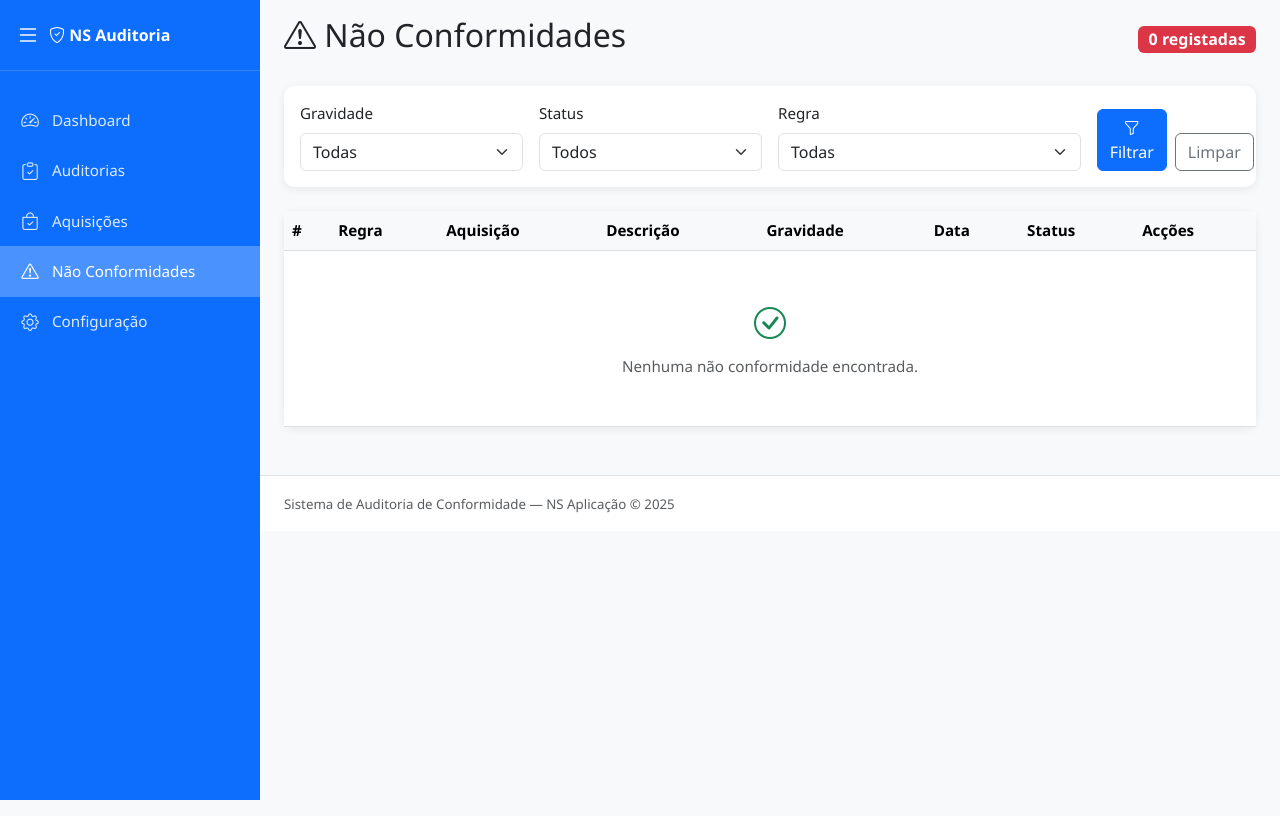
After one commit to silviodc24/tfc-sistema-auditoria, a Flask app: page /nao-conformidades/ in a window 1280 px wide. The commit adds this page. Run offline with Flask 3, Linux system fonts and the light colour scheme.

Commit message:
feat: modulo nao confirmidade com filtros e atualizacao de status

```diff
--- a/app/__init__.py
+++ b/app/__init__.py
@@ -25,6 +25,9 @@ def create_app():
     from app.routes.aquisicao import aquisicao_bp
     app.register_blueprint(aquisicao_bp)
 
+    from app.routes.nao_conformidade import nc_bp
+    app.register_blueprint(nc_bp)
+
     from app import models
 
     return app
--- /dev/null
+++ b/app/routes/nao_conformidade.py
@@ -0,0 +1,54 @@
+from flask import Blueprint, render_template, request, redirect, url_for, flash
+from app import db
+from app.models.nao_conformidade import NaoConformidade
+from app.models.regra_auditoria import RegraAuditoria
+
+nc_bp = Blueprint('nao_conformidade', __name__, url_prefix='/nao-conformidades')
+
+
+@nc_bp.route('/')
+def index():
+    """Lista todas as nao conformidades com filtros opcionais."""
+    gravidade = request.args.get('gravidade', '')
+    status = request.args.get('status', '')
+    id_regra = request.args.get('id_regra', '')
+
+    query = NaoConformidade.query
+
+    if gravidade:
+        query = query.filter_by(gravidade=gravidade)
+    if status:
+        query = query.filter_by(status=status)
+    if id_regra:
+        query = query.filter_by(id_regra=id_regra)
+
+    nao_conformidades = query.order_by(
+        NaoConformidade.data_registo.desc()
+    ).all()
+
+    regras = RegraAuditoria.query.order_by(RegraAuditoria.codigo).all()
+
+    return render_template('nao_conformidade/index.html',
+        nao_conformidades=nao_conformidades,
+        regras=regras,
+        filtro_gravidade=gravidade,
+        filtro_status=status,
+        filtro_regra=id_regra
+    )
+
+
+@nc_bp.route('/<int:id>/actualizar', methods=['POST'])
+def actualizar(id):
+    """Actualiza o status e comentario de uma nao conformidade."""
+    nc = NaoConformidade.query.get_or_404(id)
+    novo_status = request.form.get('status')
+    comentario = request.form.get('comentario_auditor')
+
+    if novo_status:
+        nc.status = novo_status
+    if comentario is not None:
+        nc.comentario_auditor = comentario
+
+    db.session.commit()
+    flash('Não conformidade actualizada com sucesso.', 'success')
+    return redirect(url_for('nao_conformidade.index'))
--- a/app/templates/base.html
+++ b/app/templates/base.html
@@ -45,7 +45,7 @@
             </li>
             <li class="nav-item">
                 <a class="nav-link {% if 'nao_conformidade' in request.endpoint %}active{% endif %}"
-                   href="#">
+                   href="{{ url_for('nao_conformidade.index') }}">
                     <i class="bi bi-exclamation-triangle"></i>
                     <span>Não Conformidades</span>
                 </a>
--- /dev/null
+++ b/app/templates/nao_conformidade/index.html
@@ -0,0 +1,194 @@
+{% extends 'base.html' %}
+
+{% block title %}Não Conformidades{% endblock %}
+
+{% block content %}
+<div class="d-flex justify-content-between align-items-center mb-4">
+    <h2><i class="bi bi-exclamation-triangle"></i> Não Conformidades</h2>
+    <span class="badge bg-danger fs-6">{{ nao_conformidades|length }} registadas</span>
+</div>
+
+<!-- FILTROS -->
+<div class="card mb-4">
+    <div class="card-body">
+        <form method="GET" class="row g-3">
+            <div class="col-md-3">
+                <label class="form-label">Gravidade</label>
+                <select class="form-select" name="gravidade">
+                    <option value="">Todas</option>
+                    <option value="critica" {% if filtro_gravidade == 'critica' %}selected{% endif %}>Crítica</option>
+                    <option value="alta" {% if filtro_gravidade == 'alta' %}selected{% endif %}>Alta</option>
+                    <option value="media" {% if filtro_gravidade == 'media' %}selected{% endif %}>Média</option>
+                    <option value="baixa" {% if filtro_gravidade == 'baixa' %}selected{% endif %}>Baixa</option>
+                </select>
+            </div>
+            <div class="col-md-3">
+                <label class="form-label">Status</label>
+                <select class="form-select" name="status">
+                    <option value="">Todos</option>
+                    <option value="aberta" {% if filtro_status == 'aberta' %}selected{% endif %}>Aberta</option>
+                    <option value="em_analise" {% if filtro_status == 'em_analise' %}selected{% endif %}>Em análise</option>
+                    <option value="resolvida" {% if filtro_status == 'resolvida' %}selected{% endif %}>Resolvida</option>
+                    <option value="ignorada" {% if filtro_status == 'ignorada' %}selected{% endif %}>Ignorada</option>
+                </select>
+            </div>
+            <div class="col-md-4">
+                <label class="form-label">Regra</label>
+                <select class="form-select" name="id_regra">
+                    <option value="">Todas</option>
+                    {% for r in regras %}
+                        <option value="{{ r.id_regra }}"
+                            {% if filtro_regra == r.id_regra|string %}selected{% endif %}>
+                            {{ r.codigo }} — {{ r.nome }}
+                        </option>
+                    {% endfor %}
+                </select>
+            </div>
+            <div class="col-md-2 d-flex align-items-end gap-2">
+                <button type="submit" class="btn btn-primary w-100">
+                    <i class="bi bi-funnel"></i> Filtrar
+                </button>
+                <a href="{{ url_for('nao_conformidade.index') }}" class="btn btn-outline-secondary w-100">
+                    Limpar
+                </a>
+            </div>
+        </form>
+    </div>
+</div>
+
+<!-- LISTAGEM -->
+<div class="card">
+    <div class="card-body p-0">
+        <table class="table table-hover mb-0">
+            <thead class="table-light">
+                <tr>
+                    <th>#</th>
+                    <th>Regra</th>
+                    <th>Aquisição</th>
+                    <th>Descrição</th>
+                    <th>Gravidade</th>
+                    <th>Data</th>
+                    <th>Status</th>
+                    <th>Acções</th>
+                </tr>
+            </thead>
+            <tbody>
+                {% for nc in nao_conformidades %}
+                <tr>
+                    <td>{{ nc.id_nao_conformidade }}</td>
+                    <td>
+                        <span class="badge bg-secondary">{{ nc.regra.codigo }}</span>
+                    </td>
+                    <td>#{{ nc.auditoria_aquisicao.aquisicao.id_aquisicao }}</td>
+                    <td>
+                        <small>
+                            {{ nc.descricao[:80] }}
+                            {% if nc.descricao|length > 80 %}...{% endif %}
+                        </small>
+                        {% if nc.comentario_auditor %}
+                            <br>
+                            <small class="text-muted">
+                                <i class="bi bi-chat-left-text"></i>
+                                {{ nc.comentario_auditor }}
+                            </small>
+                        {% endif %}
+                    </td>
+                    <td>
+                        <span class="badge badge-{{ nc.gravidade }}">
+                            {{ nc.gravidade }}
+                        </span>
+                    </td>
+                    <td>
+                        <small>{{ nc.data_registo.strftime('%d/%m/%Y') }}</small>
+                    </td>
+                    <td>
+                        {% if nc.status == 'aberta' %}
+                            <span class="badge bg-danger">Aberta</span>
+                        {% elif nc.status == 'em_analise' %}
+                            <span class="badge bg-warning text-dark">Em análise</span>
+                        {% elif nc.status == 'resolvida' %}
+                            <span class="badge bg-success">Resolvida</span>
+                        {% else %}
+                            <span class="badge bg-secondary">Ignorada</span>
+                        {% endif %}
+                    </td>
+                    <td>
+                        <button class="btn btn-sm btn-outline-primary"
+                                data-bs-toggle="modal"
+                                data-bs-target="#modal-{{ nc.id_nao_conformidade }}">
+                            <i class="bi bi-pencil"></i>
+                        </button>
+                    </td>
+                </tr>
+
+                <!-- MODAL DE ACTUALIZACAO -->
+                <div class="modal fade" id="modal-{{ nc.id_nao_conformidade }}" tabindex="-1">
+                    <div class="modal-dialog">
+                        <div class="modal-content">
+                            <div class="modal-header">
+                                <h5 class="modal-title">
+                                    Não Conformidade #{{ nc.id_nao_conformidade }}
+                                </h5>
+                                <button type="button" class="btn-close" data-bs-dismiss="modal"></button>
+                            </div>
+                            <form method="POST"
+                                  action="{{ url_for('nao_conformidade.actualizar', id=nc.id_nao_conformidade) }}">
+                                <div class="modal-body">
+                                    <div class="mb-3">
+                                        <label class="form-label fw-bold">Irregularidade detectada</label>
+                                        <p class="text-muted small border rounded p-2 bg-light">
+                                            {{ nc.descricao }}
+                                        </p>
+                                    </div>
+                                    <div class="mb-3">
+                                        <label class="form-label">Regra violada</label>
+                                        <p>
+                                            <span class="badge bg-secondary">{{ nc.regra.codigo }}</span>
+                                            {{ nc.regra.nome }}
+                                        </p>
+                                    </div>
+                                    <div class="mb-3">
+                                        <label class="form-label">Actualizar Status</label>
+                                        <select class="form-select" name="status">
+                                            <option value="aberta" {% if nc.status == 'aberta' %}selected{% endif %}>Aberta</option>
+                                            <option value="em_analise" {% if nc.status == 'em_analise' %}selected{% endif %}>Em análise</option>
+                                            <option value="resolvida" {% if nc.status == 'resolvida' %}selected{% endif %}>Resolvida</option>
+                                            <option value="ignorada" {% if nc.status == 'ignorada' %}selected{% endif %}>Ignorada</option>
+                                        </select>
+                                    </div>
+                                    <div class="mb-3">
+                                        <label class="form-label">Comentário do Auditor</label>
+                                        <textarea class="form-control"
+                                                  name="comentario_auditor"
+                                                  rows="3"
+                                                  placeholder="Observações, justificativas ou evidências adicionais...">{{ nc.comentario_auditor or '' }}</textarea>
+                                    </div>
+                                </div>
+                                <div class="modal-footer">
+                                    <button type="button" class="btn btn-secondary" data-bs-dismiss="modal">
+                                        Cancelar
+                                    </button>
+                                    <button type="submit" class="btn btn-primary">
+                                        <i class="bi bi-check-lg"></i> Guardar
+                                    </button>
+                                </div>
+                            </form>
+                        </div>
+                    </div>
+                </div>
+
+                {% endfor %}
+
+                {% if not nao_conformidades %}
+                <tr>
+                    <td colspan="8" class="text-center text-muted py-5">
+                        <i class="bi bi-check-circle text-success fs-2"></i>
+                        <p class="mt-2 mb-0">Nenhuma não conformidade encontrada.</p>
+                    </td>
+                </tr>
+                {% endif %}
+            </tbody>
+        </table>
+    </div>
+</div>
+{% endblock %}
```
